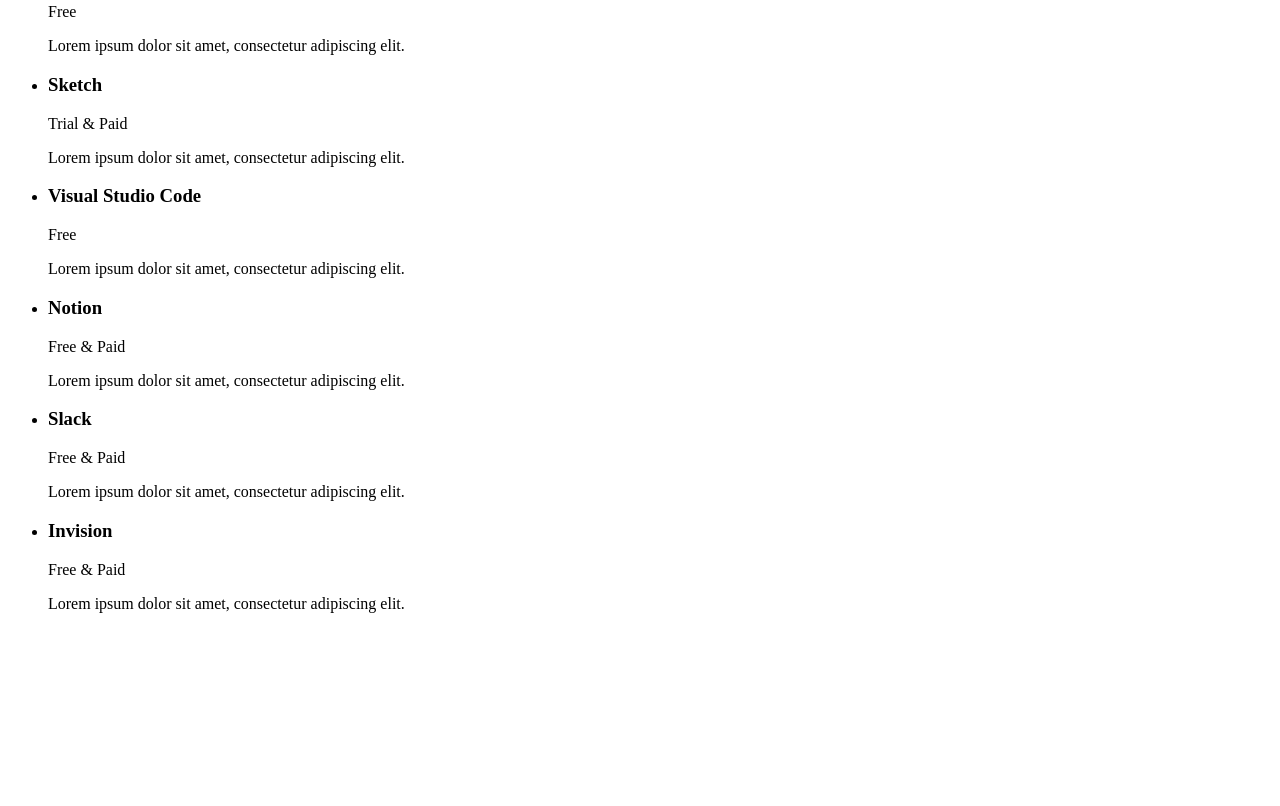
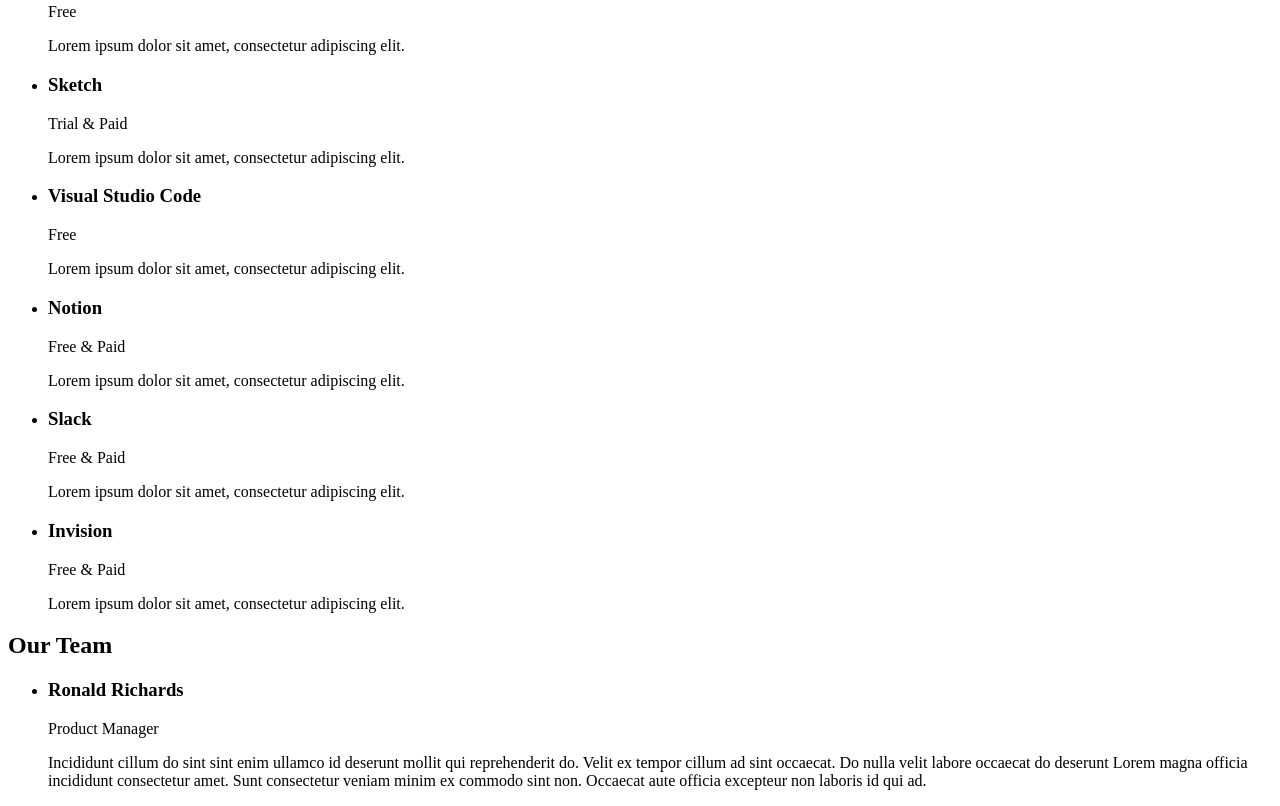
Before and after one commit to OrdDreamer/bl-9-10, a plain HTML site: page index.html in a window 1280 px wide. Shown: the part 1364-2170 px from the top of the page. Before the commit the page ends 1993 px from the top, so only its background shows below. Drawn offline with Linux system fonts and the light colour scheme.

Commit message:
Createsectionteam

```diff
--- a/index.html
+++ b/index.html
@@ -116,6 +116,26 @@
           </li>
         </ul>
       </section>
+      <section>
+        <h2>
+          Our Team
+        </h2>
+        <ul>
+          <li>
+            <h3>
+              Ronald Richards
+            </h3>
+            <p>
+              Product Manager
+            </p>
+            <p>
+              Incididunt cillum do sint sint enim ullamco id deserunt mollit qui reprehenderit do. Velit ex tempor cillum ad sint
+              occaecat. Do nulla velit labore occaecat do deserunt Lorem magna officia incididunt consectetur amet. Sunt consectetur
+              veniam minim ex commodo sint non. Occaecat aute officia excepteur non laboris id qui ad.
+            </p>
+          </li>
+        </ul>
+      </section>
     </main>
   </body>
 </html>
```
